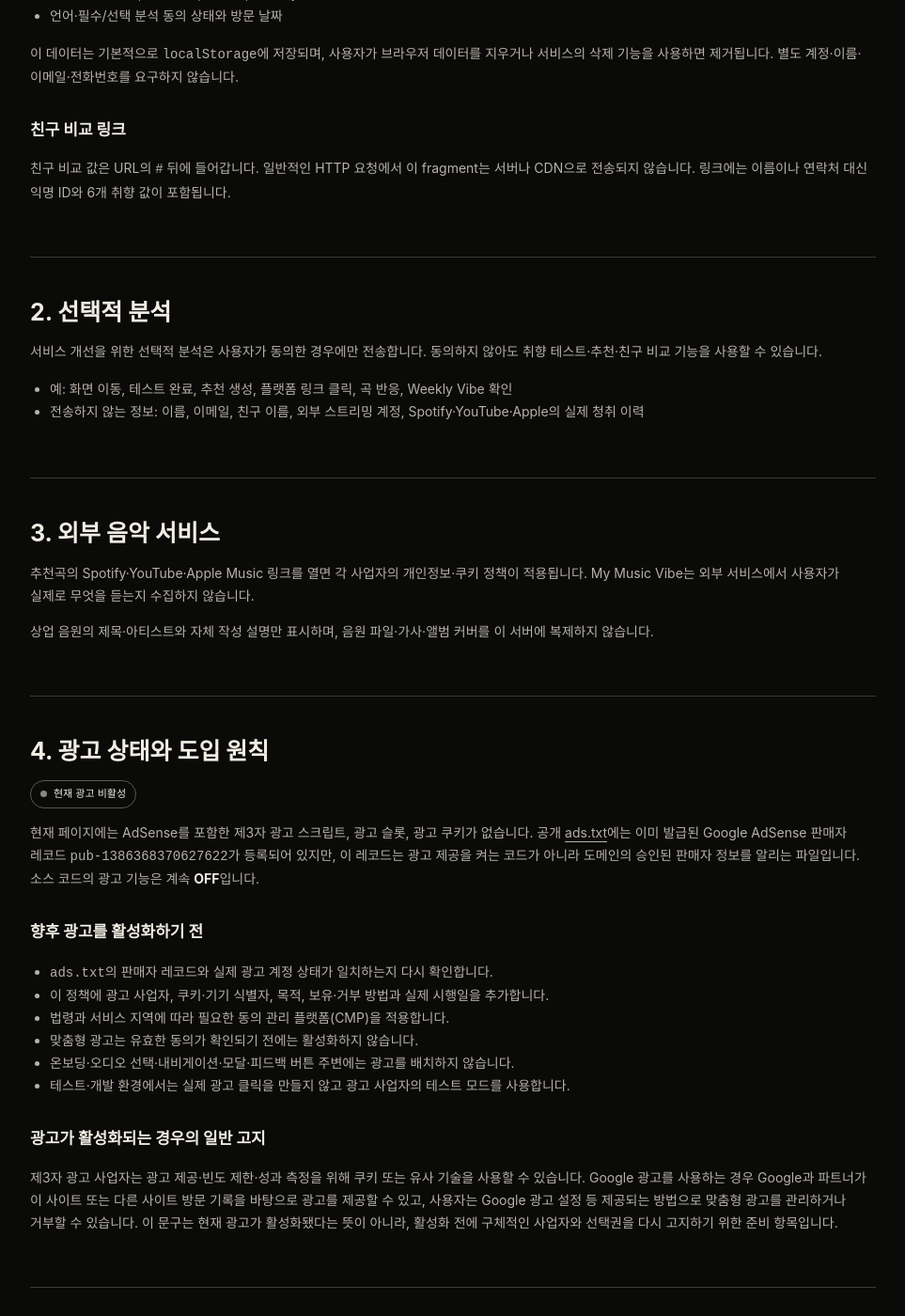
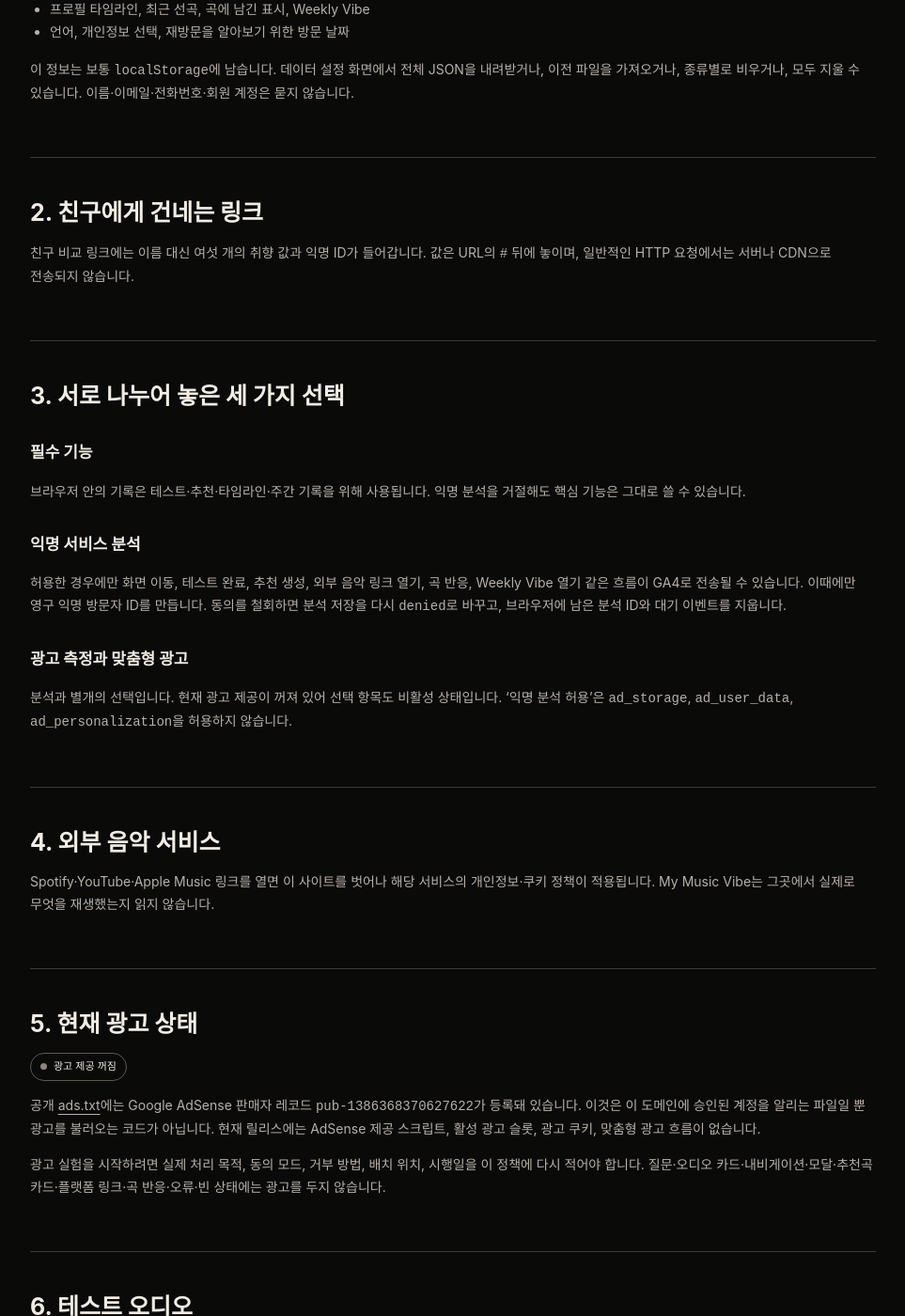
Before and after one commit to betelgeuze-kang/music-vibe-test, a Jekyll site: the page privacy/index.html, which Jekyll copies as it is, in a window 1280 px wide and 1400 px high, scrolled down 819 px. Shown: the whole window at 94% size, without its empty margins (158-1121 px from the left). Built offline with Jekyll 4.4.1, drawn with Linux system fonts in a browser that asks for light colours; some of the changed text lies outside the part shown.

Commit message:
privacy: align the Korean policy with separate PV1 consent choices

```diff
--- a/privacy/index.html
+++ b/privacy/index.html
@@ -1,101 +1,34 @@
 <!doctype html>
 <html lang="ko">
 <head>
-  <meta charset="utf-8">
-  <meta name="viewport" content="width=device-width, initial-scale=1">
-  <title>개인정보·쿠키·광고 준비 정책 | My Music Vibe</title>
-  <meta name="description" content="My Music Vibe의 로컬 저장, 선택적 분석, 외부 음악 링크와 향후 광고 도입 원칙을 설명합니다.">
-  <link rel="canonical" href="https://my-music-vibe.com/privacy/">
-  <link rel="stylesheet" href="/legal.css?commercial=cr1">
+  <meta charset="utf-8"><meta name="viewport" content="width=device-width, initial-scale=1">
+  <title>개인정보·쿠키·광고 선택 | My Music Vibe</title>
+  <meta name="description" content="어떤 기록이 브라우저에 남고, 어떤 익명 분석이 별도 동의 뒤에 밖으로 나가는지 설명합니다.">
+  <link rel="canonical" href="https://my-music-vibe.com/privacy/"><link rel="alternate" hreflang="ko" href="https://my-music-vibe.com/privacy/"><link rel="alternate" hreflang="en" href="https://my-music-vibe.com/en/privacy/"><link rel="alternate" hreflang="x-default" href="https://my-music-vibe.com/en/privacy/"><link rel="stylesheet" href="/legal.css?v3=pv1">
 </head>
-<body data-page-type="privacy_policy" data-commercial-readiness-release="cr1">
-  <header class="legal-header">
-    <div class="legal-shell legal-header__inner">
-      <a class="legal-brand" href="/">MY MUSIC VIBE</a>
-      <nav class="legal-nav" aria-label="운영 정보">
-        <a href="/about/">서비스 소개</a>
-        <a aria-current="page" href="/privacy/">개인정보·쿠키</a>
-        <a href="/audio-credits/">오디오 권리</a>
-      </nav>
-    </div>
-  </header>
-  <main class="legal-shell legal-main">
-    <span class="legal-kicker">PRIVACY & MONETIZATION / CR1</span>
-    <h1>취향 기록은 브라우저에,<br>광고는 아직 꺼진 상태입니다.</h1>
-    <p class="legal-lead">현재 My Music Vibe는 회원가입 없이 동작하며, 프로필·최근 선곡·곡 반응·주간 기록을 사용자의 브라우저 저장소에 보관합니다. CR1에서는 향후 광고 도입에 필요한 권리·배치·고지 경계를 미리 정했지만 실제 광고 코드와 광고 쿠키는 활성화하지 않았습니다.</p>
-    <p class="legal-updated">시행·마지막 검토: 2026-07-12</p>
+<body data-page-type="privacy_policy" data-language="ko" data-privacy-release="pv1">
+<header class="legal-header"><div class="legal-shell legal-header__inner"><a class="legal-brand" href="/?lang=kr#/home">MY MUSIC VIBE</a><nav class="legal-nav" aria-label="운영 정보"><a href="/about/">서비스 소개</a><a aria-current="page" href="/privacy/">개인정보</a><a href="/audio-credits/">오디오 권리</a><a href="/en/privacy/">EN</a></nav></div></header>
+<main class="legal-shell legal-main">
+  <span class="legal-kicker">이곳에 남는 것 / 밖으로 나갈 수 있는 것</span>
+  <h1>듣기 기록은 이 브라우저에 남습니다.<br>익명 분석은 따로 허락한 뒤에만 나갑니다.</h1>
+  <p class="legal-lead">계정 없이도 모든 핵심 기능을 쓸 수 있습니다. 프로필, 지난 기록, 곡 반응, 방문 날짜, Weekly Vibe는 이 브라우저에 보관됩니다. 익명 서비스 분석과 광고 관련 동의는 서로 다른 선택이며, 분석을 허용해도 광고 저장이나 맞춤형 광고가 켜지지 않습니다.</p>
+  <p class="legal-updated">시행·마지막 검토: 2026-07-13 · Privacy release PV1</p>
 
-    <section class="legal-section">
-      <h2>1. 현재 수집·저장하는 정보</h2>
-      <h3>브라우저 안에만 저장되는 정보</h3>
-      <ul>
-        <li>10개 선택으로 생성된 6개 취향 값과 익명 프로필 ID</li>
-        <li>프로필 타임라인, 최근 선곡, 곡 반응, Weekly Vibe</li>
-        <li>언어·필수/선택 분석 동의 상태와 방문 날짜</li>
-      </ul>
-      <p>이 데이터는 기본적으로 <code>localStorage</code>에 저장되며, 사용자가 브라우저 데이터를 지우거나 서비스의 삭제 기능을 사용하면 제거됩니다. 별도 계정·이름·이메일·전화번호를 요구하지 않습니다.</p>
+  <section class="legal-section"><h2>1. 브라우저 안에 보관하는 기록</h2><ul><li>열 번의 선택으로 만든 여섯 방향과 익명 프로필 ID</li><li>프로필 타임라인, 최근 선곡, 곡에 남긴 표시, Weekly Vibe</li><li>언어, 개인정보 선택, 재방문을 알아보기 위한 방문 날짜</li></ul><p>이 정보는 보통 <code>localStorage</code>에 남습니다. 데이터 설정 화면에서 전체 JSON을 내려받거나, 이전 파일을 가져오거나, 종류별로 비우거나, 모두 지울 수 있습니다. 이름·이메일·전화번호·회원 계정은 묻지 않습니다.</p></section>
 
-      <h3>친구 비교 링크</h3>
-      <p>친구 비교 값은 URL의 <code>#</code> 뒤에 들어갑니다. 일반적인 HTTP 요청에서 이 fragment는 서버나 CDN으로 전송되지 않습니다. 링크에는 이름이나 연락처 대신 익명 ID와 6개 취향 값이 포함됩니다.</p>
-    </section>
+  <section class="legal-section"><h2>2. 친구에게 건네는 링크</h2><p>친구 비교 링크에는 이름 대신 여섯 개의 취향 값과 익명 ID가 들어갑니다. 값은 URL의 <code>#</code> 뒤에 놓이며, 일반적인 HTTP 요청에서는 서버나 CDN으로 전송되지 않습니다.</p></section>
 
-    <section class="legal-section">
-      <h2>2. 선택적 분석</h2>
-      <p>서비스 개선을 위한 선택적 분석은 사용자가 동의한 경우에만 전송합니다. 동의하지 않아도 취향 테스트·추천·친구 비교 기능을 사용할 수 있습니다.</p>
-      <ul>
-        <li>예: 화면 이동, 테스트 완료, 추천 생성, 플랫폼 링크 클릭, 곡 반응, Weekly Vibe 확인</li>
-        <li>전송하지 않는 정보: 이름, 이메일, 친구 이름, 외부 스트리밍 계정, Spotify·YouTube·Apple의 실제 청취 이력</li>
-      </ul>
-    </section>
+  <section class="legal-section"><h2>3. 서로 나누어 놓은 세 가지 선택</h2><h3>필수 기능</h3><p>브라우저 안의 기록은 테스트·추천·타임라인·주간 기록을 위해 사용됩니다. 익명 분석을 거절해도 핵심 기능은 그대로 쓸 수 있습니다.</p><h3>익명 서비스 분석</h3><p>허용한 경우에만 화면 이동, 테스트 완료, 추천 생성, 외부 음악 링크 열기, 곡 반응, Weekly Vibe 열기 같은 흐름이 GA4로 전송될 수 있습니다. 이때에만 영구 익명 방문자 ID를 만듭니다. 동의를 철회하면 분석 저장을 다시 <code>denied</code>로 바꾸고, 브라우저에 남은 분석 ID와 대기 이벤트를 지웁니다.</p><h3>광고 측정과 맞춤형 광고</h3><p>분석과 별개의 선택입니다. 현재 광고 제공이 꺼져 있어 선택 항목도 비활성 상태입니다. ‘익명 분석 허용’은 <code>ad_storage</code>, <code>ad_user_data</code>, <code>ad_personalization</code>을 허용하지 않습니다.</p></section>
 
-    <section class="legal-section">
-      <h2>3. 외부 음악 서비스</h2>
-      <p>추천곡의 Spotify·YouTube·Apple Music 링크를 열면 각 사업자의 개인정보·쿠키 정책이 적용됩니다. My Music Vibe는 외부 서비스에서 사용자가 실제로 무엇을 듣는지 수집하지 않습니다.</p>
-      <p>상업 음원의 제목·아티스트와 자체 작성 설명만 표시하며, 음원 파일·가사·앨범 커버를 이 서버에 복제하지 않습니다.</p>
-    </section>
+  <section class="legal-section"><h2>4. 외부 음악 서비스</h2><p>Spotify·YouTube·Apple Music 링크를 열면 이 사이트를 벗어나 해당 서비스의 개인정보·쿠키 정책이 적용됩니다. My Music Vibe는 그곳에서 실제로 무엇을 재생했는지 읽지 않습니다.</p></section>
 
-    <section class="legal-section">
-      <h2>4. 광고 상태와 도입 원칙</h2>
-      <p><span class="legal-status legal-status--off">현재 광고 비활성</span></p>
-      <p>현재 페이지에는 AdSense를 포함한 제3자 광고 스크립트, 광고 슬롯, 광고 쿠키가 없습니다. 공개 <a href="/ads.txt">ads.txt</a>에는 이미 발급된 Google AdSense 판매자 레코드 <code>pub-1386368370627622</code>가 등록되어 있지만, 이 레코드는 광고 제공을 켜는 코드가 아니라 도메인의 승인된 판매자 정보를 알리는 파일입니다. 소스 코드의 광고 기능은 계속 <strong>OFF</strong>입니다.</p>
+  <section class="legal-section"><h2>5. 현재 광고 상태</h2><p><span class="legal-status legal-status--off">광고 제공 꺼짐</span></p><p>공개 <a href="/ads.txt">ads.txt</a>에는 Google AdSense 판매자 레코드 <code>pub-1386368370627622</code>가 등록돼 있습니다. 이것은 이 도메인에 승인된 계정을 알리는 파일일 뿐 광고를 불러오는 코드가 아닙니다. 현재 릴리스에는 AdSense 제공 스크립트, 활성 광고 슬롯, 광고 쿠키, 맞춤형 광고 흐름이 없습니다.</p><p>광고 실험을 시작하려면 실제 처리 목적, 동의 모드, 거부 방법, 배치 위치, 시행일을 이 정책에 다시 적어야 합니다. 질문·오디오 카드·내비게이션·모달·추천곡 카드·플랫폼 링크·곡 반응·오류·빈 상태에는 광고를 두지 않습니다.</p></section>
 
-      <h3>향후 광고를 활성화하기 전</h3>
-      <ul>
-        <li><code>ads.txt</code>의 판매자 레코드와 실제 광고 계정 상태가 일치하는지 다시 확인합니다.</li>
-        <li>이 정책에 광고 사업자, 쿠키·기기 식별자, 목적, 보유·거부 방법과 실제 시행일을 추가합니다.</li>
-        <li>법령과 서비스 지역에 따라 필요한 동의 관리 플랫폼(CMP)을 적용합니다.</li>
-        <li>맞춤형 광고는 유효한 동의가 확인되기 전에는 활성화하지 않습니다.</li>
-        <li>온보딩·오디오 선택·내비게이션·모달·피드백 버튼 주변에는 광고를 배치하지 않습니다.</li>
-        <li>테스트·개발 환경에서는 실제 광고 클릭을 만들지 않고 광고 사업자의 테스트 모드를 사용합니다.</li>
-      </ul>
+  <section class="legal-section"><h2>6. 테스트 오디오</h2><p>짧은 테스트 소리 여덟 개는 외부 녹음과 샘플 없이 브라우저에서 직접 합성합니다. 소스·권리 manifest·라이선스는 <a href="/audio-credits/">오디오 권리 페이지</a>에 공개합니다.</p></section>
 
-      <h3>광고가 활성화되는 경우의 일반 고지</h3>
-      <p>제3자 광고 사업자는 광고 제공·빈도 제한·성과 측정을 위해 쿠키 또는 유사 기술을 사용할 수 있습니다. Google 광고를 사용하는 경우 Google과 파트너가 이 사이트 또는 다른 사이트 방문 기록을 바탕으로 광고를 제공할 수 있고, 사용자는 Google 광고 설정 등 제공되는 방법으로 맞춤형 광고를 관리하거나 거부할 수 있습니다. 이 문구는 현재 광고가 활성화됐다는 뜻이 아니라, 활성화 전에 구체적인 사업자와 선택권을 다시 고지하기 위한 준비 항목입니다.</p>
-    </section>
+  <section class="legal-section"><h2>7. 선택을 다시 열거나 기록을 지우는 법</h2><p>앱 푸터의 ‘개인정보 설정’에서 언제든 동의 화면을 다시 열 수 있습니다. ‘내 데이터와 개인정보’ 화면에서는 전체 기록 내보내기·가져오기, 항목별 삭제, 분석 ID 삭제, 전체 삭제를 할 수 있습니다.</p></section>
 
-    <section class="legal-section">
-      <h2>5. 광고 배치 안전선</h2>
-      <p>향후 광고를 도입하더라도 다음 위치에는 표시하지 않습니다.</p>
-      <ul>
-        <li>10개 취향 질문과 A/B 오디오 카드 내부</li>
-        <li>재생·선택·다음·뒤로가기·공유·삭제·곡 반응 버튼 인접 영역</li>
-        <li>상단·모바일 내비게이션과 개인정보·확인 대화상자</li>
-        <li>오류·빈 상태·친구 초대 입력 화면</li>
-        <li>콘텐츠로 오인될 수 있는 곡 추천 목록 내부</li>
-      </ul>
-      <p>허용 후보도 충분한 본문 뒤의 독립 구획으로 제한하며, 항상 `광고` 또는 `Advertisement`로 표시하고 콘텐츠와 시각적으로 구분합니다.</p>
-    </section>
-
-    <section class="legal-section">
-      <h2>6. 오디오 권리</h2>
-      <p>취향 테스트 미리듣기는 제3자 음원을 사용하지 않고 브라우저에서 직접 합성합니다. 제작 방식·라이선스·권리 manifest는 <a href="/audio-credits/">오디오 출처와 권리 페이지</a>에서 확인할 수 있습니다.</p>
-    </section>
-
-    <section class="legal-section">
-      <h2>7. 문의와 정책 변경</h2>
-      <p>권리·개인정보·링크 수정 요청은 <a href="https://github.com/betelgeuze-kang/music-vibe-test/issues/new" target="_blank" rel="noopener">GitHub 이슈</a>로 접수할 수 있습니다. 광고 사업자나 처리 방식이 바뀌면 시행일과 변경 내용을 이 페이지에 반영합니다.</p>
-    </section>
-  </main>
-  <footer class="legal-footer"><div class="legal-shell">© 2026 My Music Vibe · <a href="/">서비스로 돌아가기</a></div></footer>
-</body>
-</html>
+  <section class="legal-section"><h2>8. 문의와 정정</h2><p>권리·개인정보·링크·문구 정정은 <a href="https://github.com/betelgeuze-kang/music-vibe-test/issues/new" target="_blank" rel="noopener">GitHub 이슈</a>로 받을 수 있습니다. 광고나 데이터 처리 방식이 실질적으로 바뀌면 새 시행일과 함께 이 페이지를 고칩니다.</p></section>
+</main>
+<footer class="legal-footer"><div class="legal-shell">© 2026 My Music Vibe · <a href="/?lang=kr#/home">첫 장으로 돌아가기</a></div></footer>
+</body></html>
```
